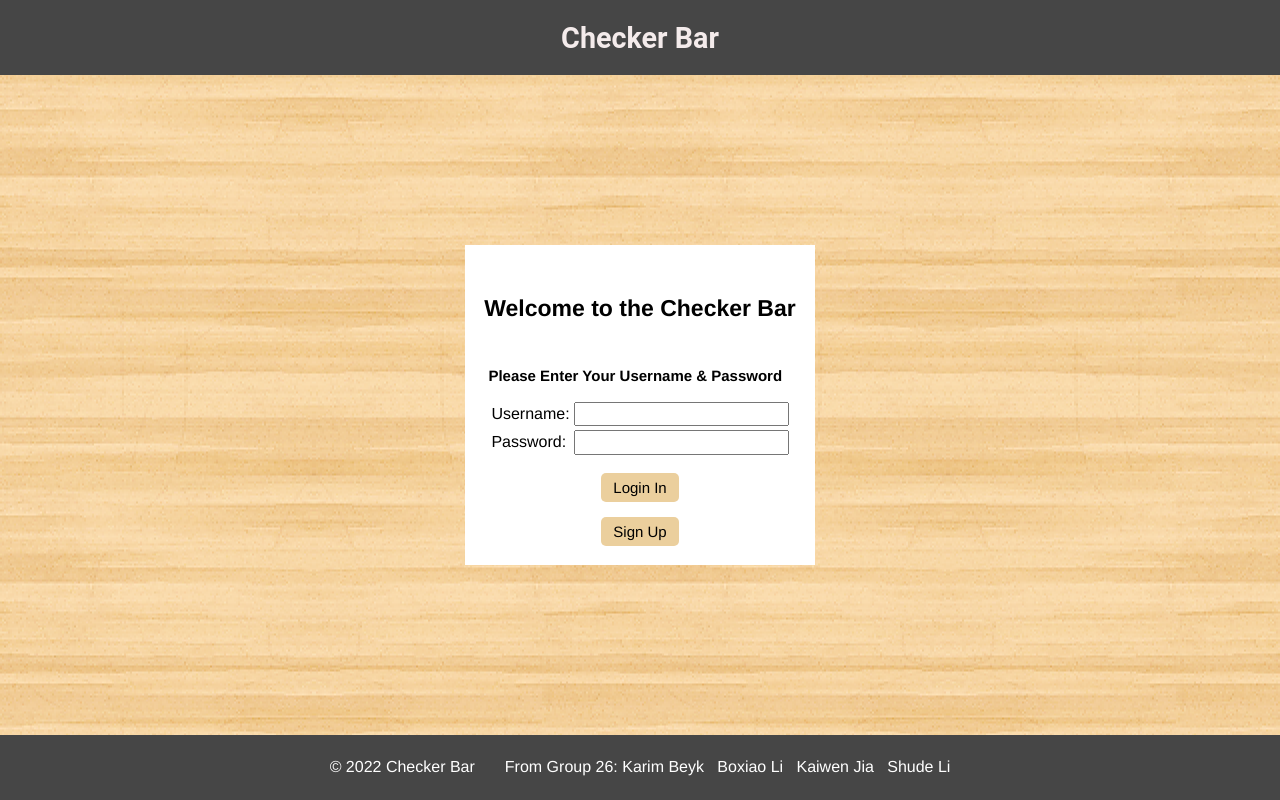
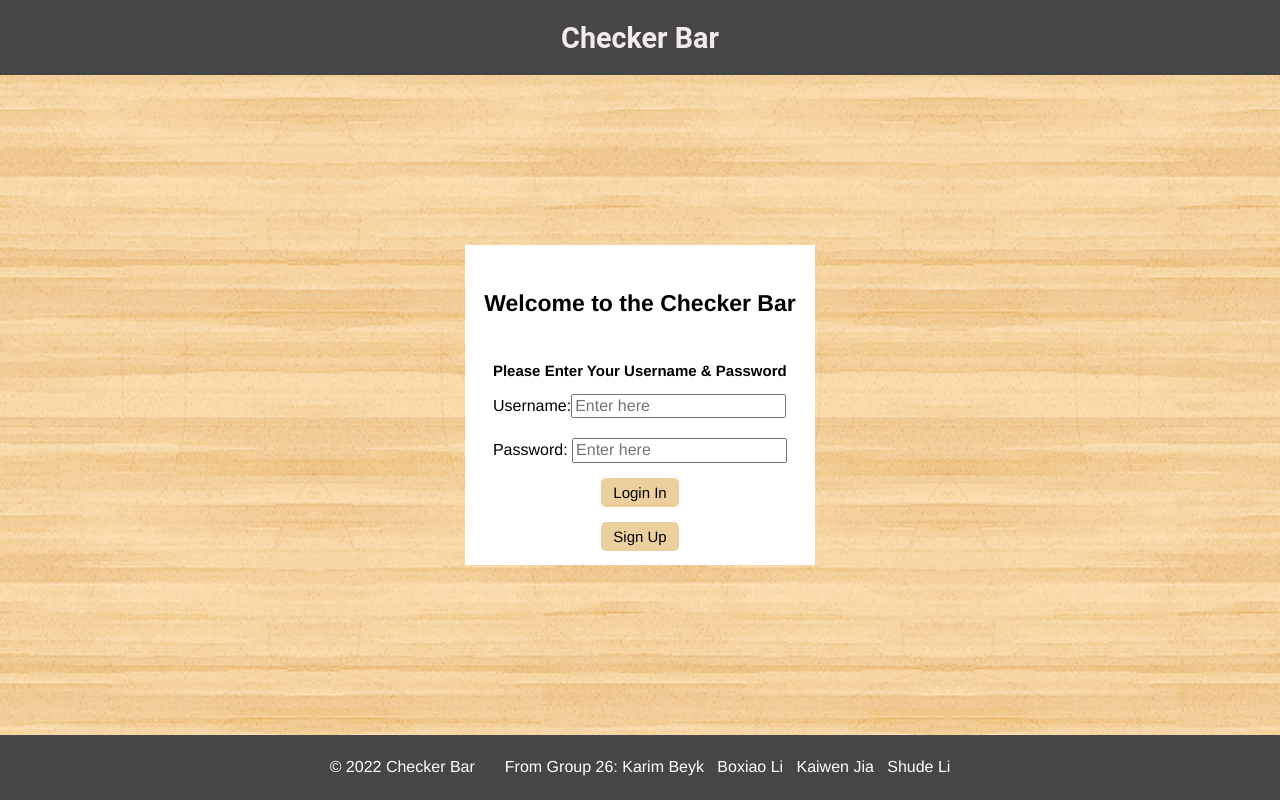
Before and after one commit to KevinKVJ/Checker-Bar, a Vue app: page /login in a window 1280 px wide. Built offline with nearby package versions, Linux system fonts and the light colour scheme.

Commit message:
modify v-model
change htmlform to v-model

```diff
--- a/src/components/ChangeUsernameForm.vue
+++ b/src/components/ChangeUsernameForm.vue
@@ -1,22 +1,34 @@
 <template>
-    <div class="profileForm">
+    <!-- <div class="profileForm">
         <form>
             <label for="username">Change Username:</label><br>
             <input type="text" id="username" name="username" placeholder="Enter here"><br>
             <label for="psw">Change Password:</label><br>
             <input type="text" id="psw" name="psw" placeholder="Enter here"><br><br>
         </form>
+    </div> -->
+    <div class="changeInfoForm">
+        <div class="userName">
+            <label class="label">Change Username</label> <br>
+            <input type="text" v-model="username" placeholder="Enter here" />
+        </div>
+        <div class="password">
+            <label class="label"> Change Password </label> <br>
+            <input type="text" v-model="psw" placeholder="Enter here" />
+        </div>
     </div>
 </template>
 
 <style>
-    #username{
-        margin-top:8px;
-        margin-bottom: 18px;
+    .label{
+        font-weight: bold;
     }
-    #psw{
-        margin-top:8px;
-        margin-bottom: 10px;
+    .userName{
+        padding-bottom: 15px;
+        line-height: 30px;
+    }
+    .password{
+        line-height: 30px;
     }
 </style>
 
--- a/src/components/LoginForm.vue
+++ b/src/components/LoginForm.vue
@@ -4,7 +4,7 @@
             <p> Please Enter Your Username &#38; Password </p>
         </div>
         <!-- login form -->
-        <form>
+        <!-- <form>
         <table>
             <tr>
                 <td><label for="username">Username:</label></td>
@@ -19,7 +19,17 @@
                 </td>
             </tr>
         </table>
-        </form>
+        </form> -->
+        <div class="form">
+            <div class="userName">
+                <label >Username:</label>
+                <input type="text" v-model="username" placeholder="Enter here" />
+            </div>
+            <div class="password">
+                <label>Password: </label>
+                <input type="text" v-model="psw" placeholder="Enter here" />
+            </div>
+        </div>
     </div>
 </template>
 
@@ -28,6 +38,13 @@
        font-size:15px;
        font-weight:900;
    }
+    .userName{
+        margin-bottom: 10px;
+    }
+    .userName{
+        margin-bottom: 20px;
+    }
+
 </style>
 
 
--- a/src/pages/RecordsPage.vue
+++ b/src/pages/RecordsPage.vue
@@ -10,12 +10,14 @@ import BigButton from '../components/BigButton.vue';
             <div class="main">
                 <h4>Alice's Records</h4>
                 <div class="divide-line"></div>
+                <div class="gameInfo">
                     <p> Total Wins: </p>
                     <p> Games Played: </p>
                     <p> Win Rate: </p>
                     <p> Current Streak: </p>
                     <p> Highest Streak: </p>
                     <p> Last Played: </p>
+                </div>
             </div>
             <div class="button">
                 <BigButton @click="toHomePage()" fontSize="18px" title="Home"/>
@@ -54,7 +56,7 @@ import BigButton from '../components/BigButton.vue';
         font-weight: bolder;
     }
     p{
-        font-weight: 600;
+        line-height:32px
     }
 
 </style>
--- a/src/pages/SelectMode.vue
+++ b/src/pages/SelectMode.vue
@@ -5,7 +5,7 @@ import BigButton from '../components/BigButton.vue';
 <template>
     <Base>
         <div class="content">
-            <BigButton @click="toCompete()" fontSize="40px" title="Compete"/>
+            <BigButton fontSize="40px" title="Compete"/>
             <BigButton fontSize="40px" title="Spectate"/>
         </div>
     </Base>
@@ -28,13 +28,5 @@ import BigButton from '../components/BigButton.vue';
 </style>
 
 <script>
-// import { defineComponent } from '@vue/composition-api'
 
-export default{
-    methods:{
-        toCompete(){
-            this.$router.push({ path: '/Compete' })
-        }
-    }
-}
 </script>
```
Lines whose indentation alone changed are shown as unchanged.
